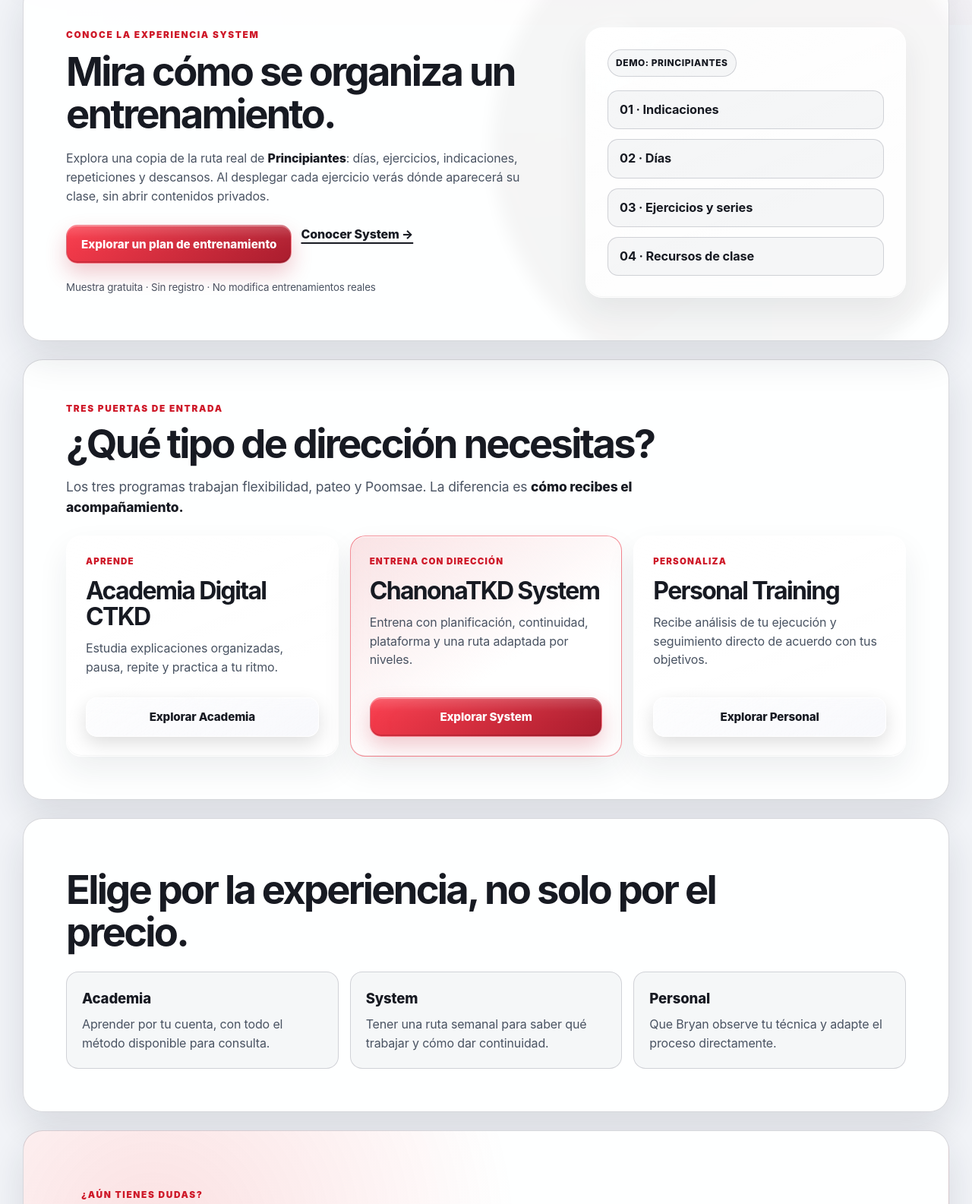
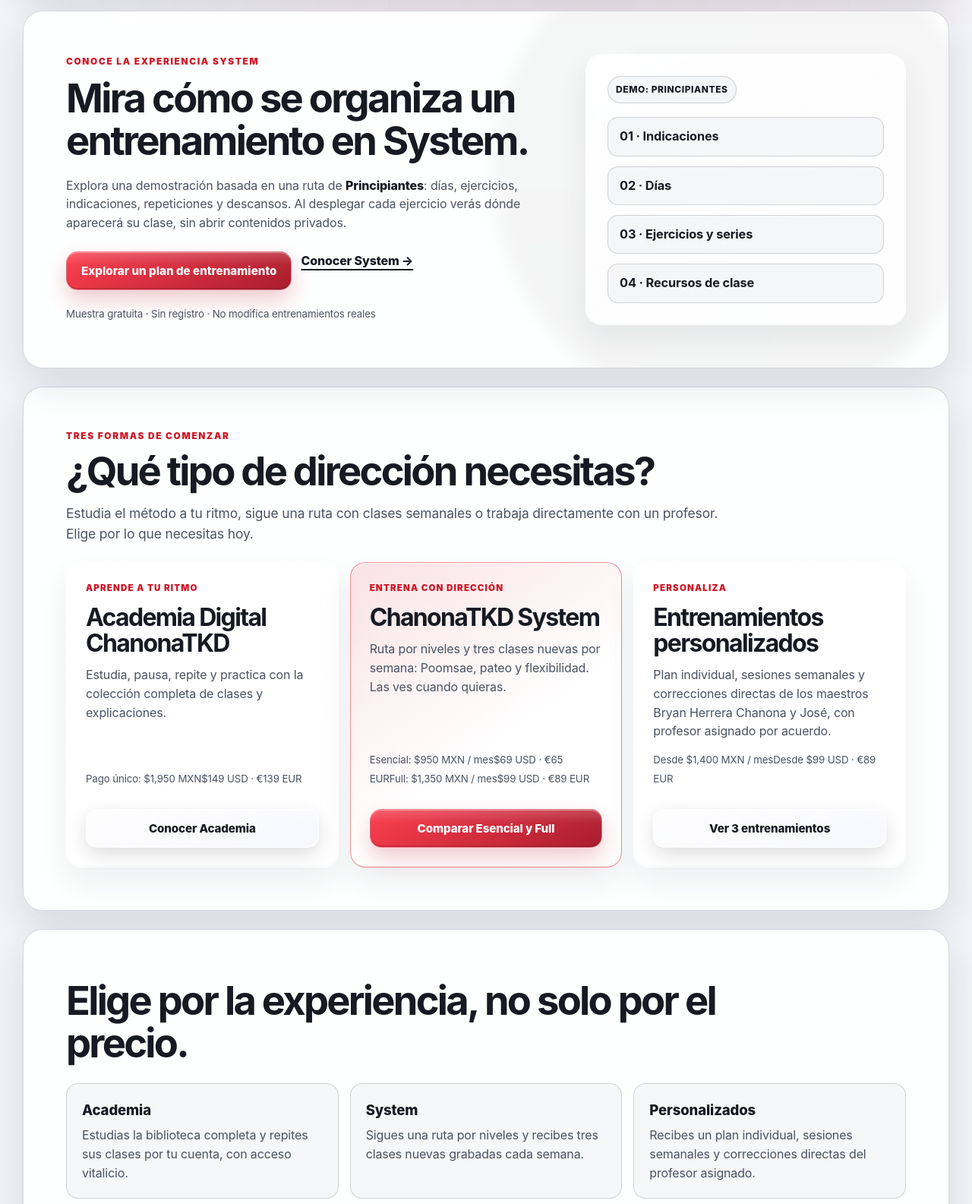
Before and after one commit to bryantkd52/chanonatkd-plan, a plain HTML site: page masterclass/index.html in a window 1280 px wide. Shown: the part 767-2352 px from the top of the page at 76% size. Drawn offline with Linux system fonts and the light colour scheme.

Commit message:
Actualiza Inicio y comparativa curricular sin cambiar secciones ni navegación

```diff
--- a/masterclass/index.html
+++ b/masterclass/index.html
@@ -3,20 +3,20 @@
  <a class="brand" href="./index.html" aria-label="Ir a Inicio ChanonaTKD"><img src="./../assets/logo-chanonatkd.png" alt="" width="50" height="50"><span><b>ChanonaTKD</b><small>Entrena con dirección</small></span></a>
  <button class="menuToggle" type="button" aria-expanded="false" aria-controls="siteNav" aria-label="Abrir menú de navegación">☰ <span>Menú</span></button>
  <nav class="siteNav" id="siteNav" aria-label="Navegación principal">
-  <a href="./system/index.html" >ChanonaTKD System</a><a href="./personal/index.html" >Personal Training</a><a href="./academia/index.html" >Academia Digital CTKD</a><a href="./curriculum/index.html" >Mi currículum</a>
+  <a href="./system/index.html" >ChanonaTKD System</a><a href="./personal/index.html" >Personalizados</a><a href="./academia/index.html" >Academia Digital</a><a href="./curriculum/index.html" >Mi currículum</a>
  </nav>
  <button class="themeToggle" type="button" aria-label="Cambiar modo de color"><span class="themeIcon">◐</span><span class="themeText">Modo</span></button>
 </header><main id="mainContent">
-<section class="hero homeHero section"><div class="heroText"><span class="eyebrow">MÉTODO CHANONATKD · ENTRENAMIENTO ONLINE</span><h1>Deja de adivinar <em>qué entrenar.</em></h1><p class="lead">Entiende cómo desarrollar tus patadas, flexibilidad y Poomsae. Aprende por qué funciona cada ejercicio y elige cómo quieres avanzar: a tu ritmo, con una ruta semanal o directamente conmigo.</p><div class="actions"><a class="action primary" href="#explorar">Explorar un plan real</a><a class="action secondary" href="#programas">Encontrar mi opción</a></div><div class="benefitTags"><span>Poomsae</span><span>Pateo alto</span><span>Flexibilidad</span><span>Control corporal</span></div></div><div class="heroArt glass"><img src="./imagenes/chanonatkdSystem.jpg" alt="Imagen del entrenamiento ChanonaTKD" loading="eager"><div class="artCaption"><strong>Qué entrenar · Cómo entrenarlo · Cuándo progresar</strong><span>De la explicación a la práctica, con dirección.</span></div></div></section>
+<section class="hero homeHero section"><div class="heroText"><span class="eyebrow">MÉTODO CHANONATKD · ENTRENAMIENTO ONLINE</span><h1>Deja de adivinar <em>qué entrenar.</em></h1><p class="lead">Entiende cómo desarrollar tus patadas, flexibilidad y Poomsae. Aprende por qué funciona cada ejercicio y elige cómo quieres avanzar: estudiando por tu cuenta, siguiendo una ruta semanal o recibiendo sesiones y correcciones individuales.</p><div class="actions"><a class="action primary" href="#explorar">Explorar un plan real</a><a class="action secondary" href="#programas">Encontrar mi opción</a></div><div class="benefitTags"><span>Poomsae</span><span>Pateo alto</span><span>Flexibilidad</span><span>Control corporal</span></div></div><div class="heroArt glass"><img src="./imagenes/chanonatkdSystem.jpg" alt="Imagen del entrenamiento ChanonaTKD" loading="eager"><div class="artCaption"><strong>Qué entrenar · Cómo entrenarlo · Cuándo progresar</strong><span>De la explicación a la práctica, con dirección.</span></div></div></section>
 <section class="section testimonySection" id="experiencias" hidden><div class="sectionHeading"><span class="eyebrow">EXPERIENCIAS CHANONATKD</span><h2>Experiencias de alumnos</h2><p>Conoce cómo otras personas han aprovechado el Método ChanonaTKD para organizar mejor su práctica.</p></div><div class="testimonyGrid" data-testimonials></div></section>
-<section class="section exploreSection" id="explorar"><div class="split"><div><span class="eyebrow">CONOCE LA EXPERIENCIA SYSTEM</span><h2>Mira cómo se organiza un entrenamiento.</h2><p>Explora una copia de la ruta real de <strong>Principiantes</strong>: días, ejercicios, indicaciones, repeticiones y descansos. Al desplegar cada ejercicio verás dónde aparecerá su clase, sin abrir contenidos privados.</p><div class="actions"><button class="action primary" type="button" data-open-demo>Explorar un plan de entrenamiento</button><a class="textLink" href="./system/index.html">Conocer System →</a></div><small class="muted">Muestra gratuita · Sin registro · No modifica entrenamientos reales</small></div><div class="glass teaser"><span class="pill">DEMO: PRINCIPIANTES</span><div class="teaserSteps"><span>01 · Indicaciones</span><span>02 · Días</span><span>03 · Ejercicios y series</span><span>04 · Recursos de clase</span></div></div></div></section>
-<section class="section" id="programas"><div class="sectionHeading"><span class="eyebrow">TRES PUERTAS DE ENTRADA</span><h2>¿Qué tipo de dirección necesitas?</h2><p>Los tres programas trabajan flexibilidad, pateo y Poomsae. La diferencia es <strong>cómo recibes el acompañamiento.</strong></p></div><div class="choiceGrid">
-<article class="glass choice"><span class="stepLabel">APRENDE</span><h3>Academia Digital CTKD</h3><p>Estudia explicaciones organizadas, pausa, repite y practica a tu ritmo.</p><a class="action secondary" href="./academia/index.html">Explorar Academia</a></article>
-<article class="glass choice recommended"><span class="stepLabel">ENTRENA CON DIRECCIÓN</span><h3>ChanonaTKD System</h3><p>Entrena con planificación, continuidad, plataforma y una ruta adaptada por niveles.</p><a class="action primary" href="./system/index.html">Explorar System</a></article>
-<article class="glass choice"><span class="stepLabel">PERSONALIZA</span><h3>Personal Training</h3><p>Recibe análisis de tu ejecución y seguimiento directo de acuerdo con tus objetivos.</p><a class="action secondary" href="./personal/index.html">Explorar Personal</a></article></div></section>
-<section class="section comparison"><div class="sectionHeading"><h2>Elige por la experiencia, no solo por el precio.</h2></div><div class="comparisonGrid"><div><b>Academia</b><span>Aprender por tu cuenta, con todo el método disponible para consulta.</span></div><div><b>System</b><span>Tener una ruta semanal para saber qué trabajar y cómo dar continuidad.</span></div><div><b>Personal</b><span>Que Bryan observe tu técnica y adapte el proceso directamente.</span></div></div></section>
+<section class="section exploreSection" id="explorar"><div class="split"><div><span class="eyebrow">CONOCE LA EXPERIENCIA SYSTEM</span><h2>Mira cómo se organiza un entrenamiento en System.</h2><p>Explora una demostración basada en una ruta de <strong>Principiantes</strong>: días, ejercicios, indicaciones, repeticiones y descansos. Al desplegar cada ejercicio verás dónde aparecerá su clase, sin abrir contenidos privados.</p><div class="actions"><button class="action primary" type="button" data-open-demo>Explorar un plan de entrenamiento</button><a class="textLink" href="./system/index.html">Conocer System →</a></div><small class="muted">Muestra gratuita · Sin registro · No modifica entrenamientos reales</small></div><div class="glass teaser"><span class="pill">DEMO: PRINCIPIANTES</span><div class="teaserSteps"><span>01 · Indicaciones</span><span>02 · Días</span><span>03 · Ejercicios y series</span><span>04 · Recursos de clase</span></div></div></div></section>
+<section class="section" id="programas"><div class="sectionHeading"><span class="eyebrow">TRES FORMAS DE COMENZAR</span><h2>¿Qué tipo de dirección necesitas?</h2><p>Estudia el método a tu ritmo, sigue una ruta con clases semanales o trabaja directamente con un profesor. Elige por lo que necesitas hoy.</p></div><div class="choiceGrid">
+<article class="glass choice"><span class="stepLabel">APRENDE A TU RITMO</span><h3>Academia Digital ChanonaTKD</h3><p>Estudia, pausa, repite y practica con la colección completa de clases y explicaciones.</p><div class="choicePrices"><small class="choiceCost">Pago único: $1,950 MXN</small><small class="choiceWorld">$149 USD · €139 EUR</small></div><a class="action secondary" href="./academia/index.html">Conocer Academia</a></article>
+<article class="glass choice recommended"><span class="stepLabel">ENTRENA CON DIRECCIÓN</span><h3>ChanonaTKD System</h3><p>Ruta por niveles y tres clases nuevas por semana: Poomsae, pateo y flexibilidad. Las ves cuando quieras.</p><div class="choicePrices"><small class="choiceCost">Esencial: $950 MXN / mes</small><small class="choiceWorld">$69 USD · €65 EUR</small><small class="choiceCost">Full: $1,350 MXN / mes</small><small class="choiceWorld">$99 USD · €89 EUR</small></div><a class="action primary" href="./system/index.html">Comparar Esencial y Full</a></article>
+<article class="glass choice"><span class="stepLabel">PERSONALIZA</span><h3>Entrenamientos personalizados</h3><p>Plan individual, sesiones semanales y correcciones directas de los maestros Bryan Herrera Chanona y José, con profesor asignado por acuerdo.</p><div class="choicePrices"><small class="choiceCost">Desde $1,400 MXN / mes</small><small class="choiceWorld">Desde $99 USD · €89 EUR</small></div><a class="action secondary" href="./personal/index.html">Ver 3 entrenamientos</a></article></div></section>
+<section class="section comparison"><div class="sectionHeading"><h2>Elige por la experiencia, no solo por el precio.</h2></div><div class="comparisonGrid"><div><b>Academia</b><span>Estudias la biblioteca completa y repites sus clases por tu cuenta, con acceso vitalicio.</span></div><div><b>System</b><span>Sigues una ruta por niveles y recibes tres clases nuevas grabadas cada semana.</span></div><div><b>Personalizados</b><span>Recibes un plan individual, sesiones semanales y correcciones directas del profesor asignado.</span></div></div></section>
 <section class="section finalSection"><span class="eyebrow">¿AÚN TIENES DUDAS?</span><h2>Cuéntame qué buscas mejorar.</h2><p>Te ayudaré a identificar qué tipo de dirección puede funcionarte mejor.</p><div class="actions"><a class="action primary" data-wa="Hola%2C%20quiero%20conocer%20qu%C3%A9%20programa%20ChanonaTKD%20corresponde%20mejor%20a%20mis%20objetivos.%20Mi%20pa%C3%ADs%20es%3A%20" href="https://wa.me/529987406579?text=Hola%2C%20quiero%20conocer%20qu%C3%A9%20programa%20ChanonaTKD%20corresponde%20mejor%20a%20mis%20objetivos.%20Mi%20pa%C3%ADs%20es%3A%20" target="_blank" rel="noopener noreferrer">Hablar por WhatsApp</a><a class="action secondary" href="./curriculum/index.html">Conocer mi trayectoria</a></div></section>
-<dialog id="planDemoDialog" class="planDialog" aria-labelledby="planDemoTitle"><div class="demoShell"><header class="demoHeader glass"><div><span class="eyebrow">MUESTRA REAL DE SYSTEM</span><h2 id="planDemoTitle">Plan · Principiantes</h2><small>Demostración pública de Principiantes, sin datos personales ni videos privados.</small></div><button class="dialogClose" type="button" data-close-demo aria-label="Cerrar la demostración">✕</button></header><div class="demoBody"><div id="planDemoApp"><p>Cargando la muestra del plan…</p></div></div></div></dialog></main><footer class="footer">
+<dialog id="planDemoDialog" class="planDialog" aria-labelledby="planDemoTitle"><div class="demoShell"><header class="demoHeader glass"><div><span class="eyebrow">DEMOSTRACIÓN DE SYSTEM</span><h2 id="planDemoTitle">Plan · Principiantes (ejemplo)</h2><small>Demostración pública de Principiantes, sin datos personales ni videos privados.</small></div><button class="dialogClose" type="button" data-close-demo aria-label="Cerrar la demostración">✕</button></header><div class="demoBody"><div id="planDemoApp"><p>Cargando la muestra del plan…</p></div></div></div></dialog></main><footer class="footer">
  <div><strong>ChanonaTKD</strong><p>Movimiento, técnica y dirección. Entrenamiento especializado en Poomsae, pateo y flexibilidad aplicada.</p></div>
  <div><a href="./index.html">Inicio</a><a href="./system/index.html">System</a><a href="./personal/index.html">Personal</a><a href="./academia/index.html">Academia</a><a href="./curriculum/index.html">Currículum</a></div>
  <small>© ChanonaTKD · Mtro. Bryan Herrera Chanona</small>
```
Also changed, not shown: masterclass/curriculum/index.html (+2 -2 lines).
